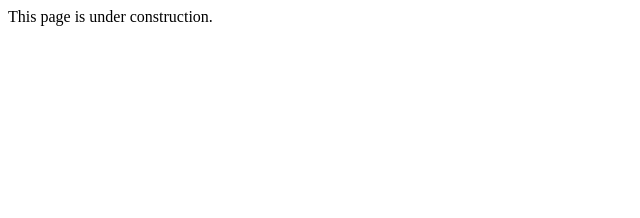
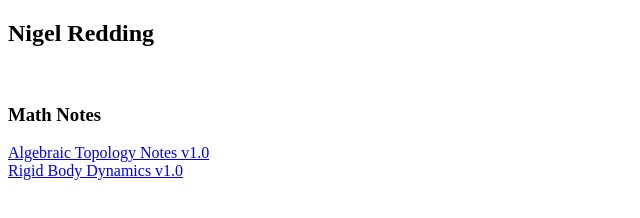
Before and after one commit to nigelvr/nigelvr.github.io, a plain HTML site: page index.html in a window 1280 px wide. Shown: the whole page, without its empty margins (0-640 px from the left). Drawn offline with Linux system fonts and the light colour scheme.

Commit message:
updated notes

```diff
--- a/index.html
+++ b/index.html
@@ -1,3 +1,8 @@
 <!DOCTYPE html>
-This page is under construction.
+<h2>Nigel Redding</h2><br>
+
+<h3> Math Notes </h3>
+<a href="./notes/Algebraic_Topology.pdf">Algebraic Topology Notes v1.0</a><br>
+<a href="./notes/Rigid_Body_Dynamics.pdf">Rigid Body Dynamics v1.0</a><br>
+
 </html>
```
Also changed, not shown: 2 other files.
